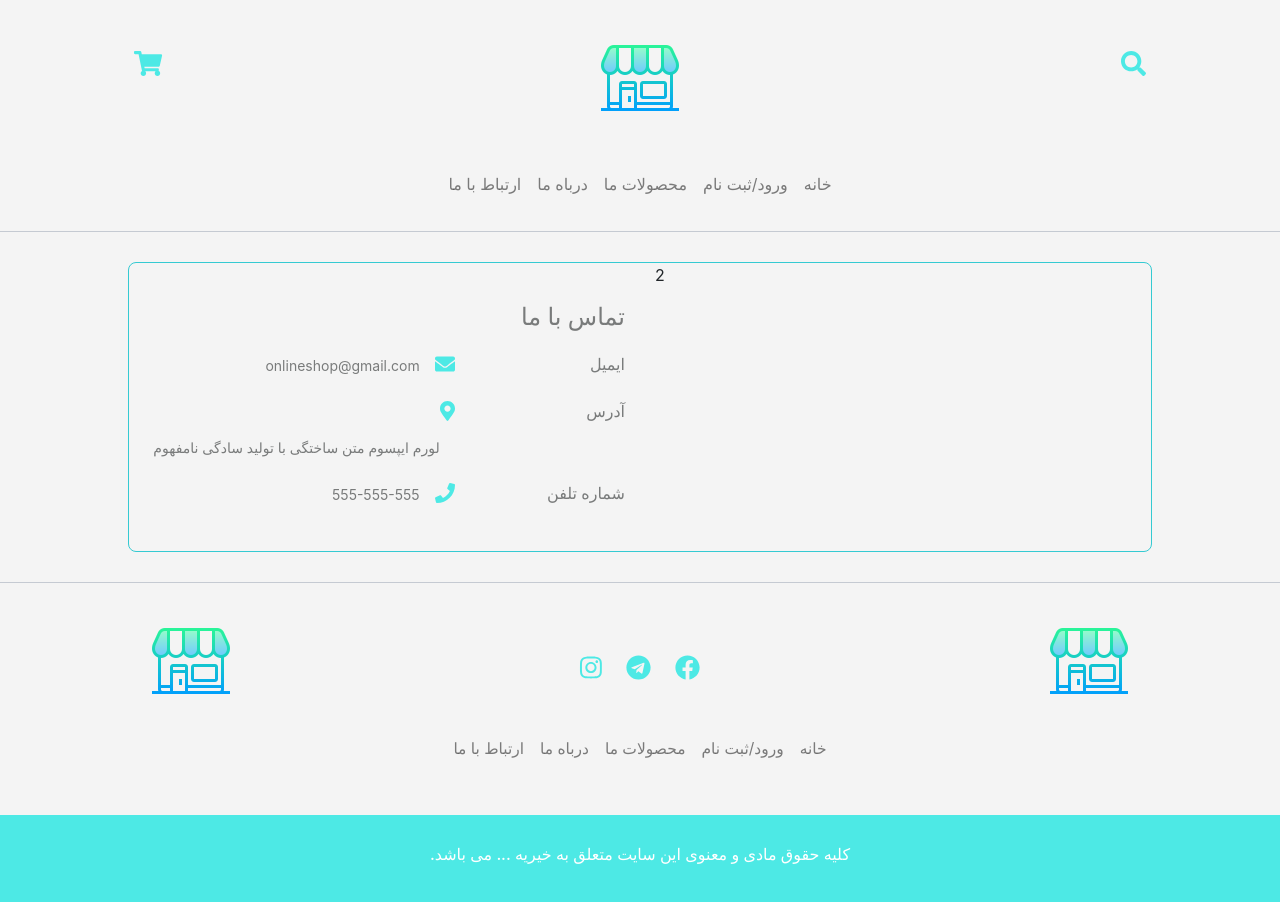
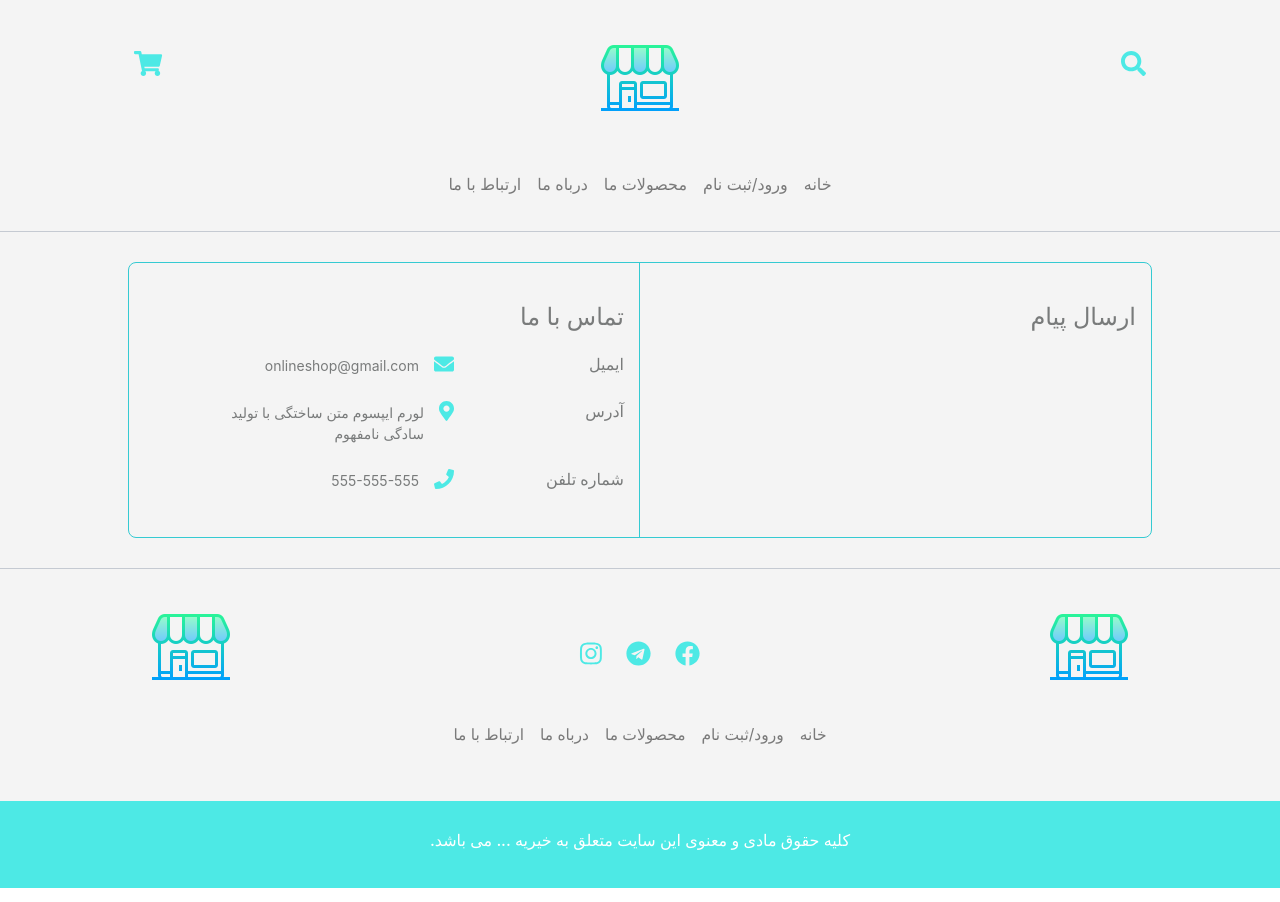
Before and after one commit to faezekeshmiri/internship-angular-project, an Angular app in the folder online-shop/: page /contact in a window 1280 px wide. Built offline with nearby package versions, Linux system fonts and the light colour scheme.

Commit message:
Edit contact information section

```diff
--- a/online-shop/src/app/contact/contact.component.css
+++ b/online-shop/src/app/contact/contact.component.css
@@ -12,9 +12,20 @@ p{
     width: max-content;
     float: right;
     margin-right: 15px;
+    max-width: 200px;
 }
 .contact-icon{
     float: right;
     font-size: 20px;
     margin-top: 5px;
 }
+.info{
+    border-bottom: 0.5px solid #35cad2 ;
+
+}
+@media (min-width: 992px){
+    .info{
+        border-right: 0.5px solid #35cad2 ;
+        border-bottom: 0px;
+    }
+}
--- a/online-shop/src/app/contact/contact.component.html
+++ b/online-shop/src/app/contact/contact.component.html
@@ -1,7 +1,7 @@
 <section class="padding">
   <div class="container-fluid my-container">
     <div class="row">
-      <div class="col-md-6 text-right padding">
+      <div class="col-lg-6 text-right padding info">
         <h4 class="title">تماس با ما</h4>
         <div class="row">
           <div class="col-8">
@@ -27,7 +27,9 @@
           </div>
         </div>
       </div>
-      <div class="col-md-6" >2</div>
+      <div class="col-lg-6 text-right padding" >
+        <h4 class="title">ارسال پیام  </h4>
+      </div>
     </div>
   </div>
 </section>
```
